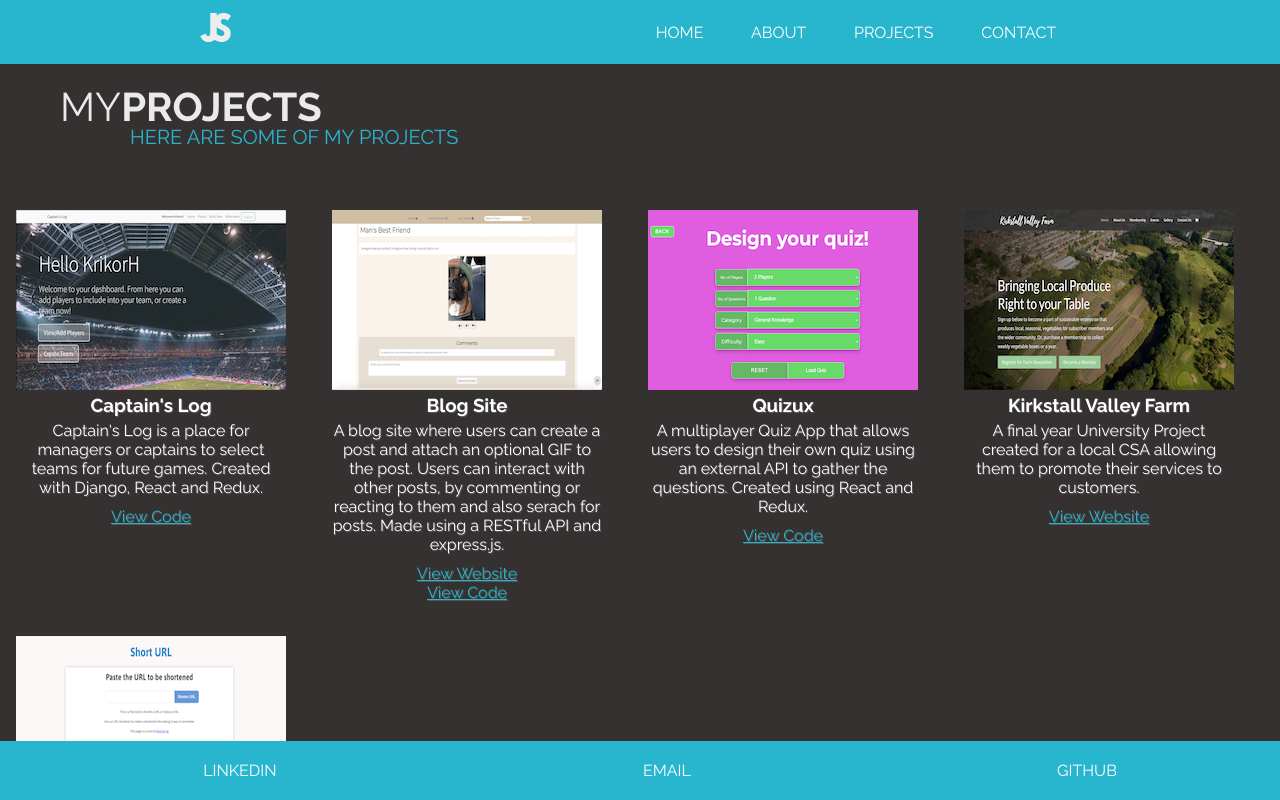
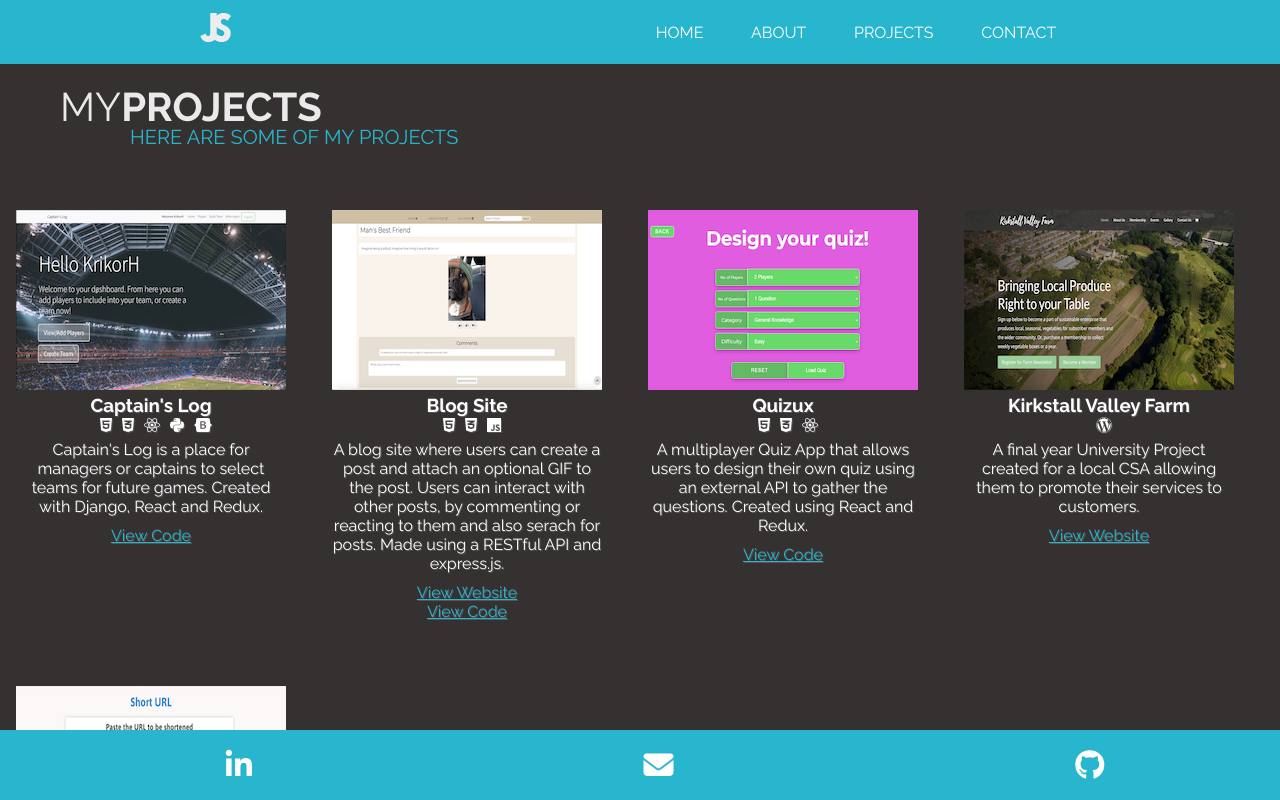
Before and after one commit to JamieSear/my-portfolio, a React (Create React App) app: page /projects in a window 1280 px wide. Built offline with nearby package versions, Linux system fonts and the light colour scheme.

Commit message:
Added icons to project page and footer

```diff
--- a/public/index.html
+++ b/public/index.html
@@ -4,6 +4,10 @@
     <meta charset="utf-8" />
     <link rel="icon" href="../src/assets/my-logo.png" />
     <meta name="viewport" content="width=device-width, initial-scale=1" />
+    <script src="https://kit.fontawesome.com/498588f477.js" crossorigin="anonymous"></script>
+    <link href="https://kit-free.fontawesome.com/releases/latest/css/free-v4-shims.min.css" media="all" rel="stylesheet">
+    <link href="https://kit-free.fontawesome.com/releases/latest/css/free-v4-font-face.min.css" media="all" rel="stylesheet">
+    <link href="https://kit-free.fontawesome.com/releases/latest/css/free.min.css" media="all" rel="stylesheet">
     <meta name="theme-color" content="#000000" />
     <meta
       name="Jamie Sear's Portfolio"
--- a/src/Containers/Footer.js
+++ b/src/Containers/Footer.js
@@ -5,9 +5,9 @@ export default class Footer extends Component {
     render() {
         return (
             <div className="footerContainer">
-                    <a target="blank" className="navlink" href="https://www.linkedin.com/in/jamie-sear-26976a153/">LINKEDIN</a>
-                    <a className="navlink" href="mailto:jamiesear11@hotmail.co.uk">EMAIL</a>
-                    <a target="blank" className="navlink" href="https://github.com/JamieSear">GITHUB</a>
+                    <a target="blank" className="navlink" href="https://www.linkedin.com/in/jamie-sear-26976a153/"><i class="fab fa-linkedin-in"></i></a>
+                    <a className="navlink" href="mailto:jamiesear11@hotmail.co.uk"><i class="fas fa-envelope"></i></a>
+                    <a target="blank" className="navlink" href="https://github.com/JamieSear"><i class="fab fa-github"></i></a>
 
             </div>
         )
--- a/src/Containers/Projects.js
+++ b/src/Containers/Projects.js
@@ -24,6 +24,11 @@ function Projects(props) {
       <div class="card">
       <img src ={captains} alt="logo"/>
         <h1>Captain's Log</h1>
+        <i class="fab fa-html5" aria-hidden="true"></i>
+        <i class="fab fa-css3-alt" aria-hidden="true"></i>
+        <i class="fab fa-react" aria-hidden="true"></i>
+        <i class="fab fa-python" aria-hidden="true"></i>
+        <i class="fab fa-bootstrap" aria-hidden="true"></i>
         <p className="projectDesciption">Captain's Log is a place for managers or captains to select teams for future games. Created with Django, React and Redux.</p>
         <a target="blank" className="projectLink" href="https://github.com/JamieSear/captains-log">View Code</a>
       </div>
@@ -31,6 +36,9 @@ function Projects(props) {
       <div class="card">
       <img src ={blogSite} alt="logo"/>
         <h1>Blog Site</h1>
+        <i class="fab fa-html5" aria-hidden="true"></i>
+        <i class="fab fa-css3-alt" aria-hidden="true"></i>
+        <i class="fab fa-js" aria-hidden="true"></i>
         <p className="projectDesciption">A blog site where users can create a post and attach an optional GIF to the post. Users can interact with other posts, by commenting or reacting to them and also serach for posts. Made using a RESTful API and express.js.</p>
         <a target="blank" className="projectLink" href="https://codepen.io/gregrickaby/pen/pVmgGX">View Website</a>
         <br />
@@ -40,6 +48,9 @@ function Projects(props) {
       <div class="card">
       <img src ={quiz} alt="logo"/>
         <h1>Quizux</h1>
+        <i class="fab fa-html5" aria-hidden="true"></i>
+        <i class="fab fa-css3-alt" aria-hidden="true"></i>
+        <i class="fab fa-react" aria-hidden="true"></i>
         <p className="projectDesciption">A multiplayer Quiz App that allows users to design their own quiz using an external API to gather the questions. Created using React and Redux.</p>
         <a target="blank" className="projectLink" href="https://github.com/JamieSear/quiz-app">View Code</a>
       </div>
@@ -47,6 +58,7 @@ function Projects(props) {
       <div class="card">
       <img src ={KVF} alt="logo"/>
         <h1>Kirkstall Valley Farm</h1>
+        <i class="fab fa-wordpress" aria-hidden="true"></i>
         <p className="projectDesciption">A final year University Project created for a local CSA allowing them to promote their services to customers.</p>
         <a target="blank" className="projectLink" href="https://kirkstallvalleyfarm.jamiesear.com/">View Website</a>
       </div>
@@ -54,6 +66,9 @@ function Projects(props) {
       <div class="card">
       <img src ={shorturl} alt="logo"/>
         <h1>Short URL</h1>
+        <i class="fab fa-html5" aria-hidden="true"></i>
+        <i class="fab fa-css3-alt" aria-hidden="true"></i>
+        <i class="fab fa-python" aria-hidden="true"></i>
         <p className="projectDesciption">Using Python and Django, I created an app that is a clone of <a className="projectLink" href="https://www.shorturl.at/" target="blank">shorturl.at</a>, which allows users to type in a URL to a website and a shortened URL is returned. This project utilises a psqlite database to preserve user created shortened URLs.</p>
         <a target="blank" className="projectLink" href="https://shrink1.herokuapp.com/">View Website</a>
         <br/>
--- a/src/Styles/About.css
+++ b/src/Styles/About.css
@@ -130,4 +130,7 @@
         font-size: 16px;
         margin-left: 90px;
     }
+    .aboutOneline {
+        font-size: 20px;
+    }
 }
--- a/src/Styles/Footer.css
+++ b/src/Styles/Footer.css
@@ -13,3 +13,7 @@
     justify-content: space-around;
     width: 100%;
 }
+
+.fa-linkedin-in, .fa-envelope, .fa-github {
+    font-size: 30px;
+}
--- a/src/Styles/Projects.css
+++ b/src/Styles/Projects.css
@@ -78,9 +78,14 @@
     height: 25vh;
     margin-top: 10px;
     border-radius: 3px;
-    margin-bottom: 200px;
+    margin-bottom: 250px;
 	text-align: center;
 	text-shadow: 1px 1px 0 #555;
+}
+
+.fab {
+    margin-left: 10px;
+
 }
 
 @media only screen and (max-width: 420px) {
@@ -93,3 +98,15 @@
         margin-left: 90px;
     }
 }
+
+@media only screen and (max-width: 400px) {
+    .projectHead {
+        height: 14vh;
+    }
+}
+
+@media only screen and (max-width: 1200px) {
+    .projectHead {
+        height: 14vh;
+    }
+}
```
